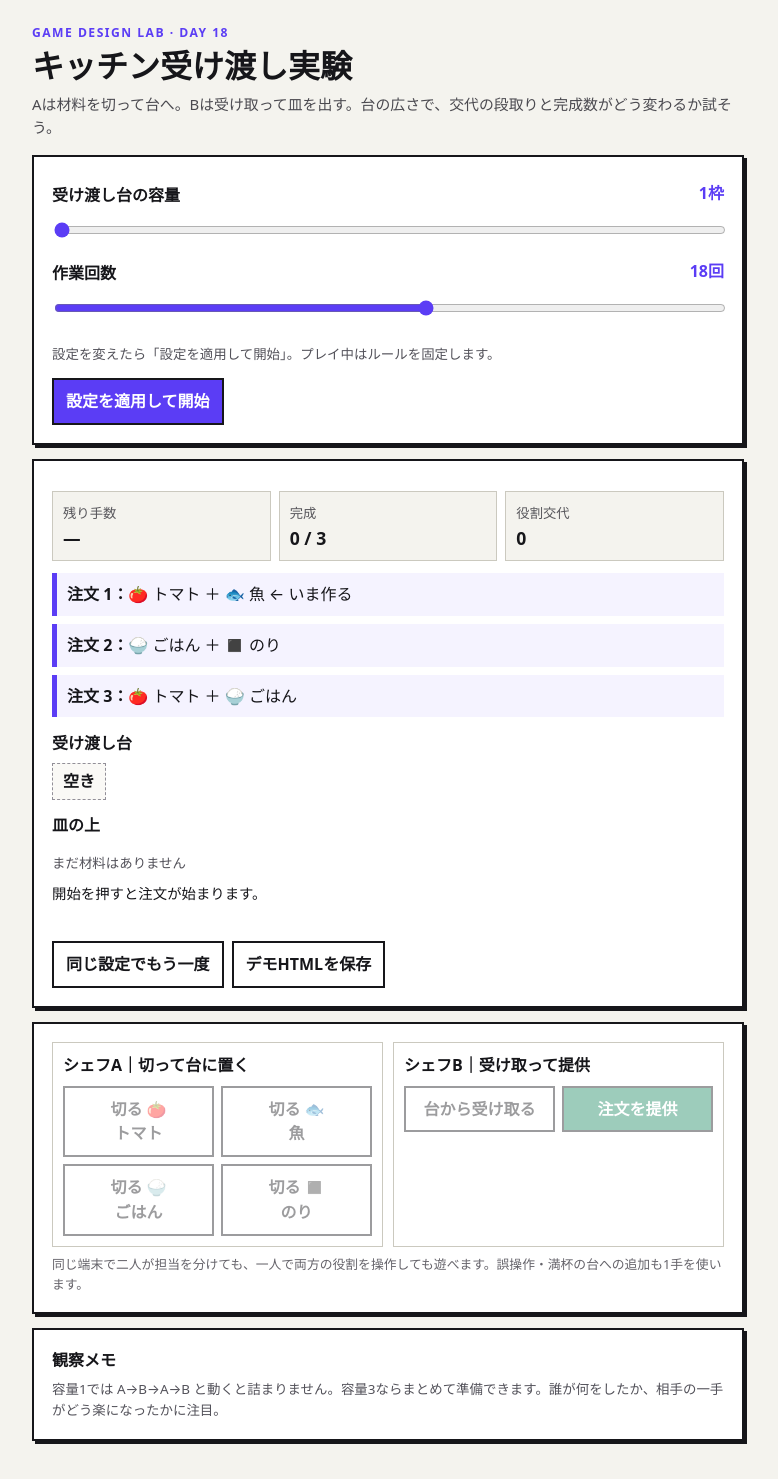
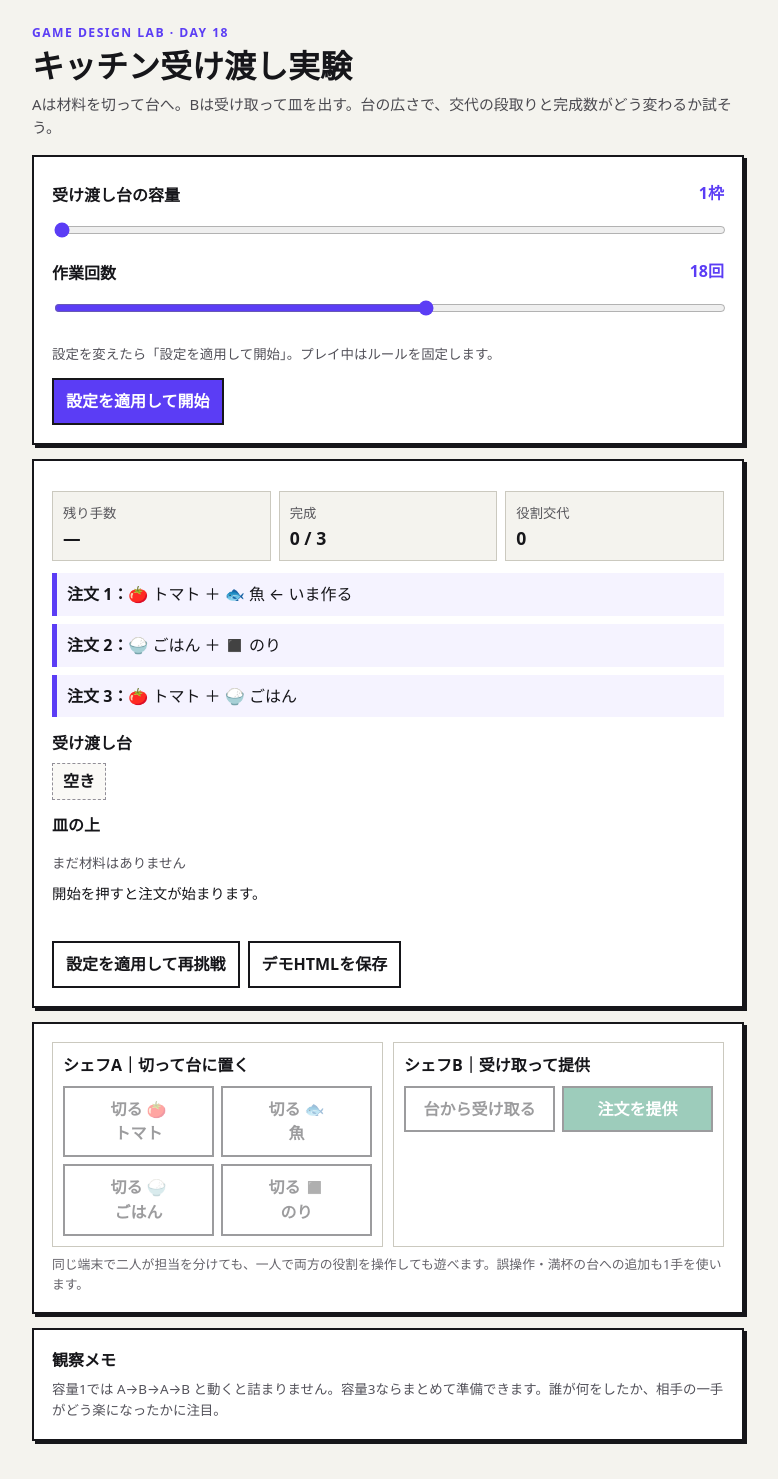
Before and after one commit to abc-u/game-design-lab, a Jekyll site: the page demos/day018.html, which Jekyll copies as it is, in a window 1280 px wide. Shown: the whole page, without its empty margins (252-1030 px from the left). Built offline with Jekyll 4.4.1, drawn with Linux system fonts in a browser that asks for light colours.

```diff
--- a/demos/day018.html
+++ b/demos/day018.html
@@ -29,7 +29,7 @@
 <h2 style="font-size:1rem;margin:12px 0 5px">皿の上</h2><div id="plate" class="trayrow" aria-label="受け取った材料"></div>
 <p id="message" class="log" aria-live="polite">開始を押すと注文が始まります。</p>
 <p id="result" class="result" aria-live="assertive"></p>
-<div class="toolbar"><button id="replay" class="btn" type="button" disabled>同じ設定でもう一度</button><button id="download" class="btn" type="button">デモHTMLを保存</button></div>
+<div class="toolbar"><button id="replay" class="btn" type="button" disabled>設定を適用して再挑戦</button><button id="download" class="btn" type="button">デモHTMLを保存</button></div>
 </section>
 <section class="box" aria-label="役割ごとの操作">
 <div class="roles">
@@ -43,6 +43,7 @@
 <script>
 (()=>{
 // 改造ポイント1：受け渡し台の容量。1枠は細かな交代、3枠はまとめ作業がしやすい。
+// 改造ポイント2：作業回数の上限。少ないほど、失敗の余裕と作戦の自由度が下がる。
 const $=id=>document.getElementById(id), ingredients=[{id:'tomato',name:'トマト',icon:'🍅'},{id:'fish',name:'魚',icon:'🐟'},{id:'rice',name:'ごはん',icon:'🍚'},{id:'nori',name:'のり',icon:'◼️'}];
 const menu=[[0,1],[2,3],[0,2]], state={active:false,cap:1,limit:18,left:18,served:0,index:0,tray:[],plate:[],switches:0,lastRole:'',wasted:0};
 function ingredient(id){return ingredients[id]}
```
Also changed, not shown: other parts of demos/day018.html (+1 -0 lines).
